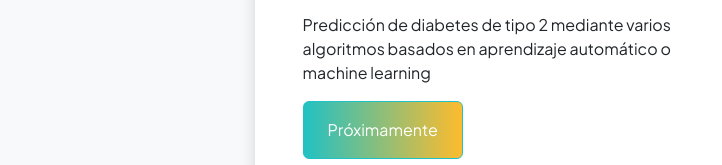
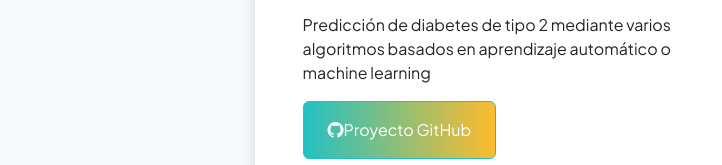
Before and after one commit to luismerinou/luismerinou.github.io, a website: page src/pug/projects.pug in a window 1280 px wide. Shown: the part 635-800 px from the top of the page, 0-722 px from the left. Drawn offline with nearby package versions, Linux system fonts and the light colour scheme; files that its build step writes are made by us from their sources; files whose address does not match are found by name.

Commit message:
Add GitHub link to master´s degre final project repository

```diff
--- a/src/pug/projects.pug
+++ b/src/pug/projects.pug
@@ -55,9 +55,9 @@ html(lang='en')
                                             p
                                             p
                                             p Predicción de diabetes de tipo 2 mediante varios algoritmos basados en aprendizaje automático o machine learning
-                                            a.btn.btn-primary.gradient-button.px-4.py-3(style='color:white')
-                                              .d-inline-block
-                                              | Próximamente
+                                            a.btn.btn-primary.gradient-button.px-4.py-3(href='https://github.com/luismerinou/CEMP-TFM-MASTER-IA-2023', style='color:white')
+                                              .d-inline-block.bi.bi-github
+                                              | Proyecto GitHub
                                         img.img-fluid(src='assets/cemp-logo.jpeg', alt='...')
 
                             //Charla atención hospitalaria
```
Also changed, not shown: dist/projects.html.
